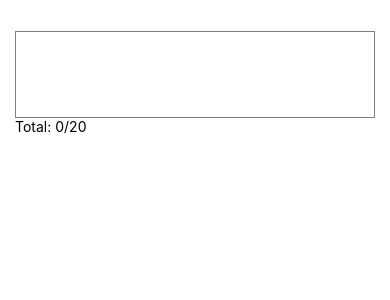
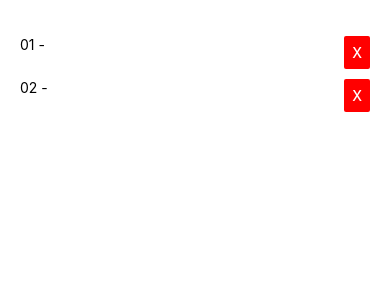
Before and after one commit to lucasmetron/ReactNativeFundamentos, a React Native app: screen / in a window 390 px wide. Shown: the top 300 px of the page. Built offline with nearby package versions, Linux system fonts and the light colour scheme.

Commit message:
flatList

```diff
--- a/App.js
+++ b/App.js
@@ -1,11 +1,15 @@
-import React from 'react';
+import React, { useState } from 'react';
 import { StyleSheet, View } from 'react-native';
-import TextCounter from './components/TextCounter';
+import TodoList from './components/TodoList';
+
 
 export default function App() {
+
+  const [list, setList] = useState([])
+
   return (
     <View style={styles.container}>
-      <TextCounter limit={20} />
+      <TodoList list={list} />
     </View>
   );
 }
--- /dev/null
+++ b/components/TodoList.js
@@ -0,0 +1,55 @@
+import React, { useState } from 'react'
+import { View, Text, FlatList, Button } from 'react-native';
+
+
+
+export default function TodoList(props) {
+
+    const list = useState([
+        { id: 1, text: 'abc' },
+        { id: 2, text: 'def' }
+    ])
+
+
+    function keyExtractor(item) {
+        return item.id
+    }
+
+    function handleRow({ index, item }) {
+        return (
+            <View style={{ flexDirection: 'row', margin: 5 }}>
+                <Text style={{ flex: 1 }}>
+                    {formatListNumber(index)} -  {item.text}
+                </Text>
+                <Button
+                    style={{ width: 100 }}
+                    title="X"
+                    color='red'
+                    onPress={() => { onRemove(item) }}
+                />
+            </View>
+        )
+    }
+
+    function onRemove() {
+
+    }
+
+    function formatListNumber(number) {
+        const digits = 2;
+        return ('00' + (number + 1)).slice(-digits)
+    }
+
+
+    return (
+        <View>
+
+            <FlatList
+                data={list}
+                keyExtractor={() => { keyExtractor(list || { id: 0 }) }}
+                renderItem={handleRow}
+            />
+
+        </View>
+    );
+}
```
Also changed, not shown: compAulas/TextCounter.js (renamed from components/TextCounter.js).
